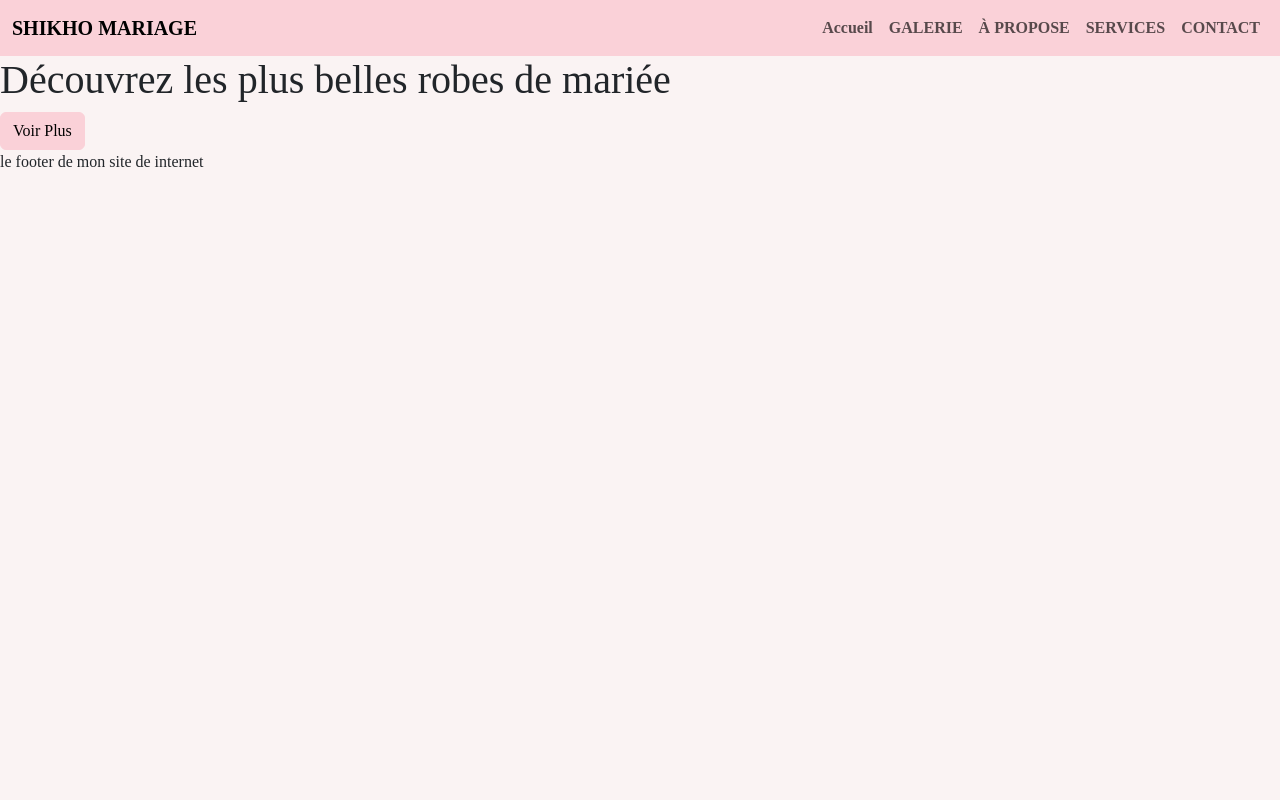
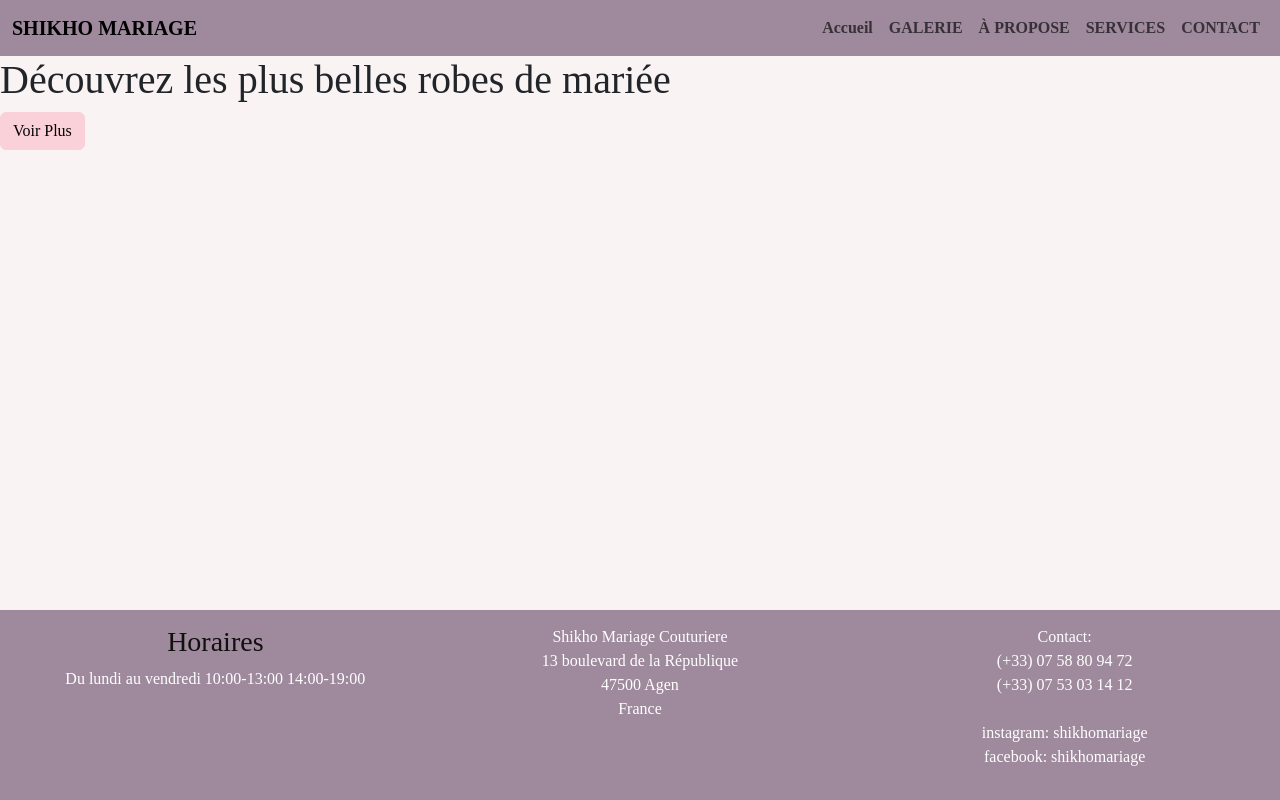
Before and after one commit to R3zgar/ShikhoMariageCouturiere, a website with bundled scripts: page index.html in a window 1280 px wide. Built offline with nearby package versions, Linux system fonts and the light colour scheme; files whose address does not match are found by name; a web font is replaced by a local one.

Commit message:
Ajoute de footer

```diff
--- a/index.html
+++ b/index.html
@@ -20,7 +20,7 @@
   </head>
   <body>
     <header>
-      <nav class="navbar navbar-expand-lg" style="background-color: #fad1d8">
+      <nav class="navbar navbar-expand-lg" style="background-color: #9e899d">
         <div class="container-fluid" style="font-weight: bold">
           <a class="navbar-brand" href="/">SHIKHO MARIAGE</a>
           <button
@@ -65,7 +65,38 @@
       <!-- Le contenu de la page sera injectée ici -->
     </main>
 
-    <footer>le footer de mon site de internet</footer>
+
+    <footer
+      class="footer text-white text-center footer"
+      style="background-color: #9e899d"
+    >
+      <div class="row">
+        <div class="col-12 col-lg-4">
+          <h3 class="text-dark">Horaires</h3>
+          <p>Du lundi au vendredi 10:00-13:00 14:00-19:00</p>
+        </div>
+
+        <div class="col-6 col-lg-4">
+          <p>Shikho Mariage Couturiere </br>
+          13 boulevard de la République </br>
+          47500 Agen </br>
+          France </br>
+
+        </p>
+      </div>
+
+        <div class="col-6 col-lg-4">
+          <p>Contact:</br>
+            (+33) 07 58 80 94 72 </br>
+            (+33) 07 53 03 14 12 </br>
+                                 </br>
+            instagram: shikhomariage </br>
+            facebook: shikhomariage </br>
+
+          </p>
+      </div>
+    </footer>
+
 
     <script type="module" src="Router/router.js"></script>
 
--- a/scss/main.scss
+++ b/scss/main.scss
@@ -1,2 +1,18 @@
 @import url("/node_modules/bootstrap-icons/font/bootstrap-icons.css");
 @import "custom";
+
+html {
+  position: relative;
+  min-height: 100%;
+}
+
+main {
+  margin-bottom: 250px;
+}
+
+footer.footer {
+  padding: 15px;
+  position: absolute;
+  bottom: 0;
+  width: 100%;
+}
```
Also changed, not shown: scss/main.css, 1 other file.
